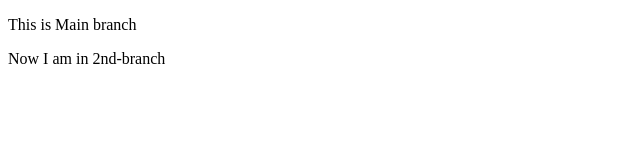
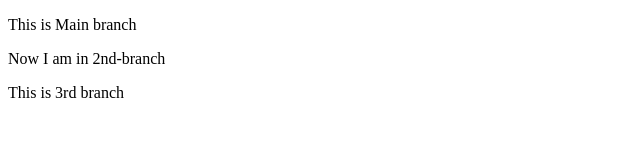
Before and after one commit to nuruddin-bin/test-repo, a plain HTML site: page index.html in a window 1280 px wide. Shown: the whole page, without its empty margins (0-640 px from the left). Drawn offline with Linux system fonts and the light colour scheme.

Commit message:
edit 3rd branch

```diff
--- a/index.html
+++ b/index.html
@@ -9,5 +9,6 @@
 <body>
     <p>This is Main branch</p>
     <p>Now I am in 2nd-branch</p>
+    <p>This is 3rd branch</p>
 </body>
 </html>
```
